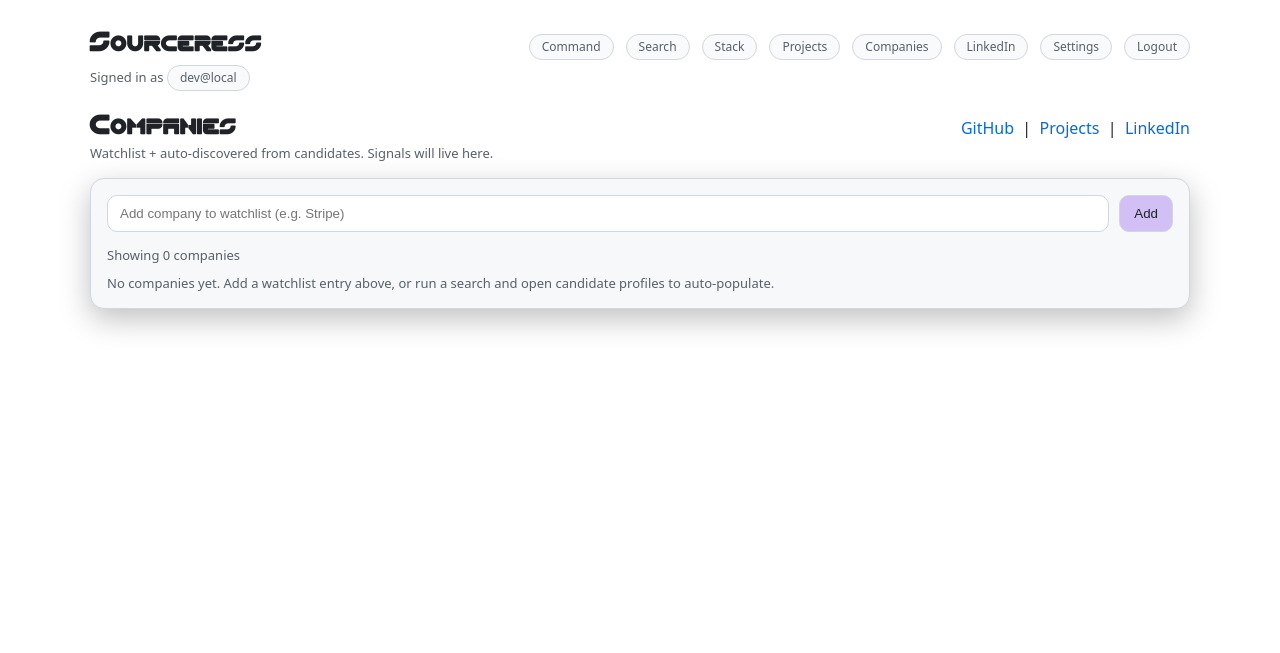
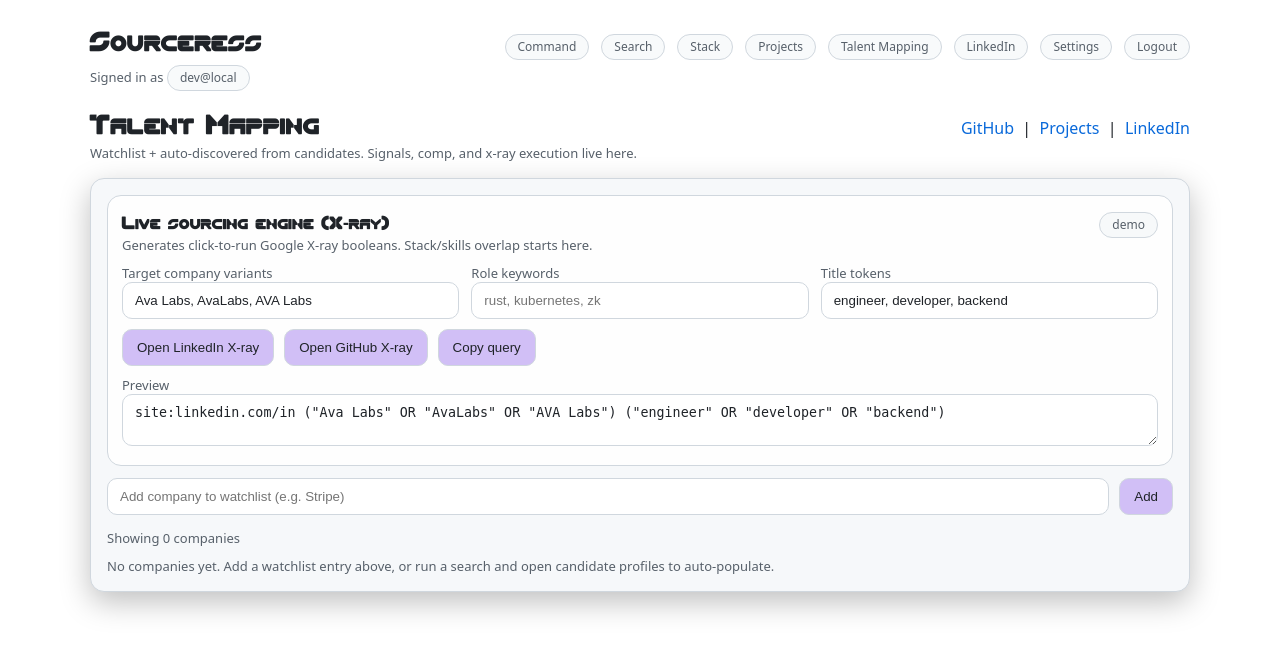
Before and after one commit to NerdHerderDani/sourceress, a FastAPI app: page /companies in a window 1280 px wide. Shown: the top 653 px of the page. Run offline with FastAPI, Linux system fonts and the light colour scheme; data that the repository does not hold is empty.

Commit message:
Talent Mapping: rename Companies tab + add live X-ray engine panel

```diff
--- a/backend/app/templates/base.html
+++ b/backend/app/templates/base.html
@@ -303,7 +303,7 @@
         <a class="pill" href="/">Search</a>
         <a class="pill" href="/stack">Stack</a>
         <a class="pill" href="/projects-ui">Projects</a>
-        <a class="pill" href="/companies">Companies</a>
+        <a class="pill" href="/companies">Talent Mapping</a>
         <a class="pill" href="/linkedin">LinkedIn</a>
         <a class="pill" href="/settings">Settings</a>
         <a class="pill" href="/auth/logout">Logout</a>
--- a/backend/app/templates/command.html
+++ b/backend/app/templates/command.html
@@ -35,7 +35,7 @@
       <a class="tile" href="/companies" style="color: inherit;">
         <div style="display:flex; justify-content:space-between; gap: 10px;">
           <div>
-            <div style="font-weight:900; font-size: 1.05rem;">Companies</div>
+            <div style="font-weight:900; font-size: 1.05rem;">Talent Mapping</div>
             <div class="hint" style="margin-top: 4px;">Signals + comp bands + watchlist</div>
           </div>
           <div class="pill">↗</div>
--- a/backend/app/templates/companies.html
+++ b/backend/app/templates/companies.html
@@ -2,8 +2,8 @@
 {% block body %}
 <div class="topbar">
   <div>
-    <h1 style="margin:0">Companies</h1>
-    <div class="hint">Watchlist + auto-discovered from candidates. Signals will live here.</div>
+    <h1 style="margin:0">Talent Mapping</h1>
+    <div class="hint">Watchlist + auto-discovered from candidates. Signals, comp, and x-ray execution live here.</div>
   </div>
   <div>
     <a href="/">GitHub</a>
@@ -15,6 +15,99 @@
 </div>
 
 <div class="panel">
+  <div class="card" style="margin:0 0 12px 0; display:block;">
+    <div style="display:flex; justify-content:space-between; gap: 12px; align-items:baseline;">
+      <div>
+        <h2>Live sourcing engine (X‑ray)</h2>
+        <div class="hint">Generates click-to-run Google X‑ray booleans. Stack/skills overlap starts here.</div>
+      </div>
+      <span class="pill">demo</span>
+    </div>
+
+    <div class="row" style="margin-top: 10px; align-items:flex-end; flex-wrap:wrap;">
+      <div>
+        <div class="hint">Target company variants</div>
+        <input id="tmCompany" value="Ava Labs, AvaLabs, AVA Labs" />
+      </div>
+      <div>
+        <div class="hint">Role keywords</div>
+        <input id="tmRole" placeholder="rust, kubernetes, zk" />
+      </div>
+      <div>
+        <div class="hint">Title tokens</div>
+        <input id="tmTitles" value="engineer, developer, backend" />
+      </div>
+    </div>
+
+    <div style="display:flex; gap:10px; flex-wrap:wrap; align-items:center; margin-top: 10px;">
+      <button type="button" onclick="tmOpen('linkedin')">Open LinkedIn X‑ray</button>
+      <button type="button" onclick="tmOpen('github')">Open GitHub X‑ray</button>
+      <button type="button" onclick="tmCopy()">Copy query</button>
+      <span class="hint" id="tmMsg"></span>
+    </div>
+
+    <div class="hint" style="margin-top: 10px;">Preview</div>
+    <textarea id="tmPreview" rows="2" readonly style="width:100%;"></textarea>
+
+    <script>
+      function _splitCsv(s){
+        return (s||'').split(',').map(x=>x.trim()).filter(Boolean);
+      }
+      function _mkOr(parts){
+        if(!parts.length) return '';
+        if(parts.length === 1) return '"' + parts[0].replaceAll('"','') + '"';
+        return '(' + parts.map(p=>'"'+p.replaceAll('"','')+'"').join(' OR ') + ')';
+      }
+      function tmBuild(kind){
+        const cos = _splitCsv(document.getElementById('tmCompany').value);
+        const role = _splitCsv(document.getElementById('tmRole').value);
+        const titles = _splitCsv(document.getElementById('tmTitles').value);
+
+        const parts = [];
+        if(kind === 'linkedin') parts.push('site:linkedin.com/in');
+        if(kind === 'github') parts.push('(site:github.com OR site:gist.github.com)');
+
+        const co = _mkOr(cos);
+        if(co) parts.push(co);
+
+        const tt = _mkOr(titles);
+        if(tt) parts.push(tt);
+
+        // limit role keywords to keep query sane
+        role.slice(0,6).forEach(k => parts.push('"' + k.replaceAll('"','') + '"'));
+
+        const q = parts.join(' ');
+        document.getElementById('tmPreview').value = q;
+        return q;
+      }
+      function tmOpen(kind){
+        const q = tmBuild(kind);
+        if(!q) return;
+        const url = 'https://www.google.com/search?q=' + encodeURIComponent(q);
+        const tauriInvoke = window.__TAURI__?.core?.invoke;
+        if (typeof tauriInvoke === 'function') {
+          tauriInvoke('open_url', { url }).catch(()=>{});
+          return;
+        }
+        window.open(url, '_blank', 'noopener');
+      }
+      async function tmCopy(){
+        const q = document.getElementById('tmPreview').value || tmBuild('linkedin');
+        try {
+          await navigator.clipboard.writeText(q);
+          const el = document.getElementById('tmMsg');
+          el.textContent = 'Copied.';
+          setTimeout(()=>el.textContent='', 900);
+        } catch (_) {}
+      }
+      ['tmCompany','tmRole','tmTitles'].forEach(id => {
+        const el = document.getElementById(id);
+        el && el.addEventListener('input', ()=>tmBuild('linkedin'));
+      });
+      tmBuild('linkedin');
+    </script>
+  </div>
+
   <form method="post" action="/companies/add" style="display:flex; gap:10px; align-items:center; flex-wrap:wrap;">
     <input name="name" placeholder="Add company to watchlist (e.g. Stripe)" style="flex:1; min-width: 320px;" />
     <button type="submit">Add</button>
--- a/desktop/src/tabs.js
+++ b/desktop/src/tabs.js
@@ -275,7 +275,7 @@ export function createTabs({ openerInvoke, containerTabbar, containerViews }) {
     addTab({ title: 'Command', url: b + 'command', pinned: true });
     // Core tools
     addTab({ title: 'Projects', url: b + 'projects-ui', pinned: false });
-    addTab({ title: 'Companies', url: b + 'companies', pinned: false });
+    addTab({ title: 'Talent Mapping', url: b + 'companies', pinned: false });
     addTab({ title: 'GitHub', url: b, pinned: false });
     addTab({ title: 'Stack', url: b + 'stack', pinned: false });
     addTab({ title: 'OpenAlex', url: b + 'openalex', pinned: false });
```
